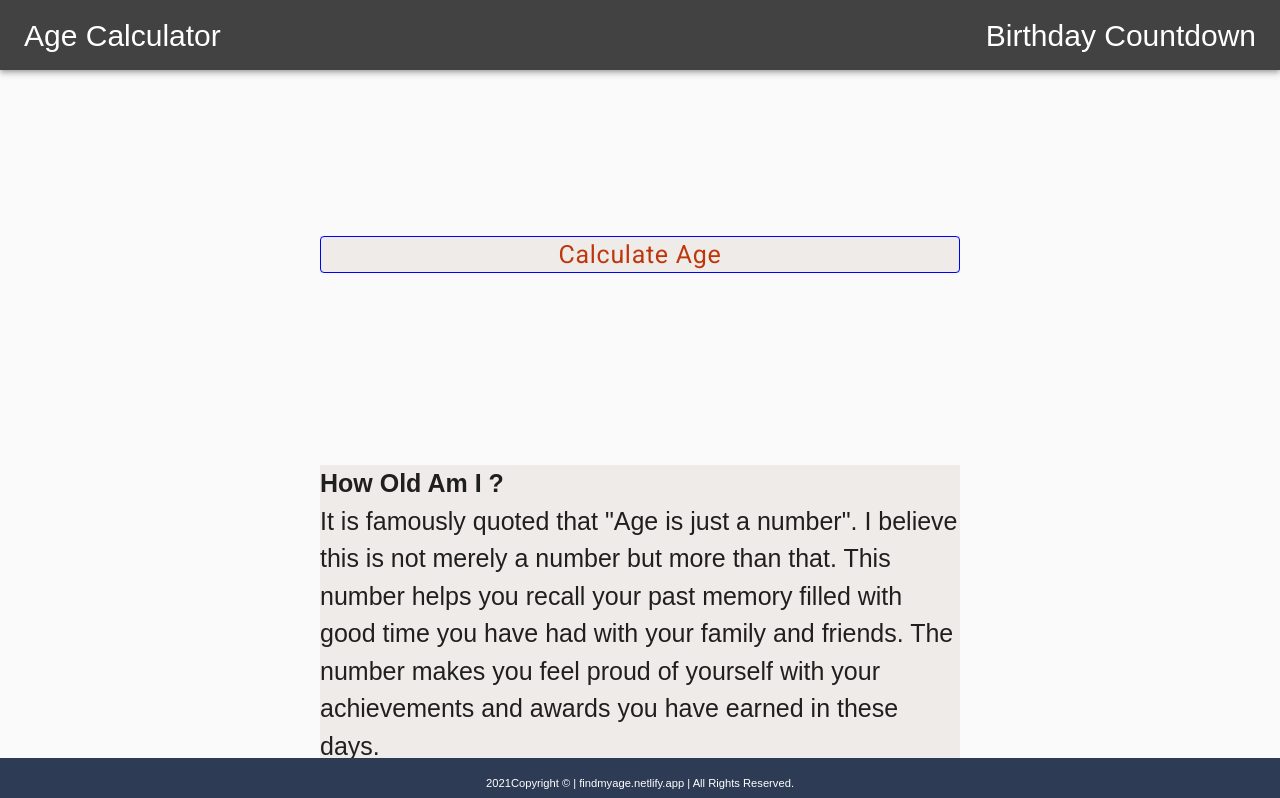
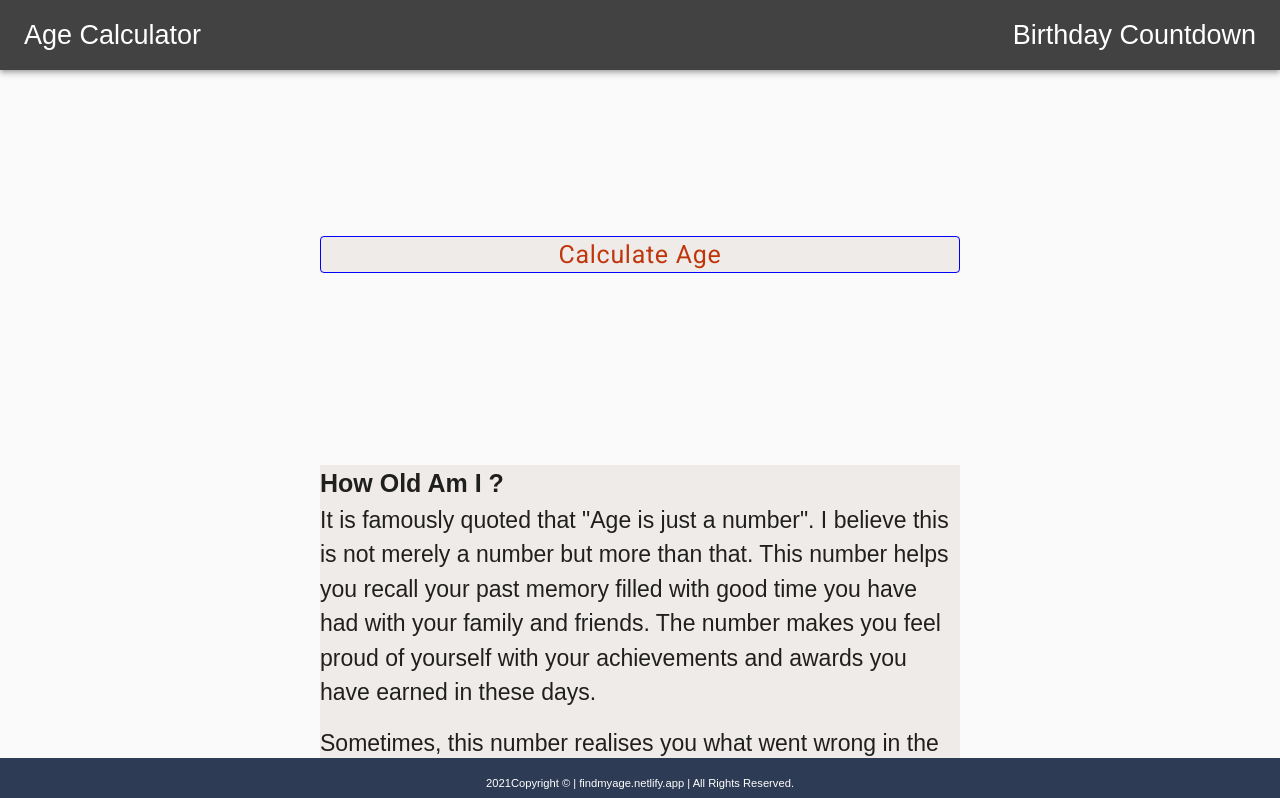
Before and after one commit to deepakbagra/age-calculator, a React (Create React App) app: page / in a window 1280 px wide. Shown: the top 798 px of the page. Built offline with nearby package versions, Linux system fonts and the light colour scheme.

Commit message:
tweak in optimizing font size

```diff
--- a/src/components/AgeCalculator/AgeCalculation.jsx
+++ b/src/components/AgeCalculator/AgeCalculation.jsx
@@ -106,7 +106,8 @@ const AgeCalculation = () => {
              {...params}
              sx={{
                svg: {color:'#bf360c'},
-               label: {color: 'blue'}
+               label: {color: 'blue'},
+
              }} />}
         />
       </LocalizationProvider >
--- a/src/components/AgeCalculator/styles.js
+++ b/src/components/AgeCalculator/styles.js
@@ -55,10 +55,10 @@ export default makeStyles(theme => ({
                 fontSize: 15,
             } ,
             [theme.breakpoints.between('md', 'lg')]: {
-                fontSize: 20,
+                fontSize: 18,
             },
             [theme.breakpoints.between('lg', 'xl')]: {
-                fontSize: 25,
+                fontSize: 23,
             },
 
         }
--- a/src/components/Description/styles.js
+++ b/src/components/Description/styles.js
@@ -11,10 +11,10 @@ export default makeStyles(theme => ({
             fontSize: 15,
         } ,
         [theme.breakpoints.between('md', 'lg')]: {
-            fontSize: 20,
+            fontSize: 18,
         },
         [theme.breakpoints.between('lg', 'xl')]: {
-            fontSize: 25,
+            fontSize: 23,
         },
     },
     wrapHeader:{
--- a/src/components/Header/styles.js
+++ b/src/components/Header/styles.js
@@ -33,13 +33,13 @@ export default makeStyles(theme => ({
               fontSize: 16,
           },
           [theme.breakpoints.between('sm', 'md')]: {
-              fontSize: 20,
+              fontSize: 18,
           } ,
           [theme.breakpoints.between('md', 'lg')]: {
-              fontSize: 22,
+              fontSize: 20,
           },
           [theme.breakpoints.between('lg', 'xl')]: {
-              fontSize: 30,
+              fontSize: 27,
           },
     },
 
@@ -49,13 +49,13 @@ export default makeStyles(theme => ({
               fontSize: 16,
           },
           [theme.breakpoints.between('sm', 'md')]: {
-              fontSize: 20,
+              fontSize: 18,
           } ,
           [theme.breakpoints.between('md', 'lg')]: {
-              fontSize: 22,
+              fontSize: 20,
           },
           [theme.breakpoints.between('lg', 'xl')]: {
-              fontSize: 30,
+              fontSize: 27,
           },
       },
 
```
